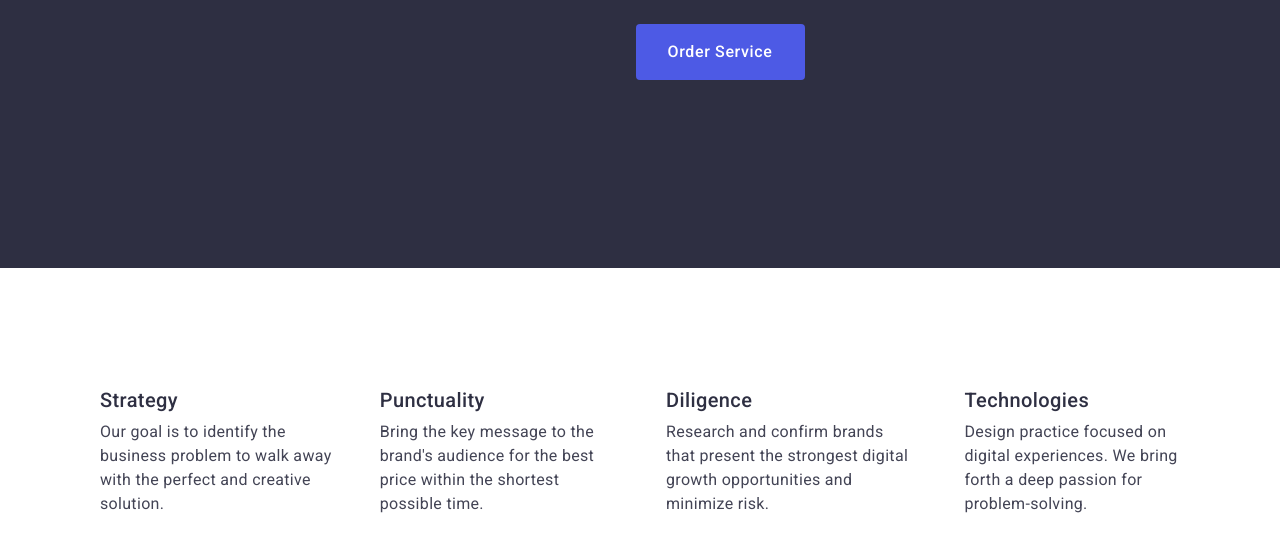
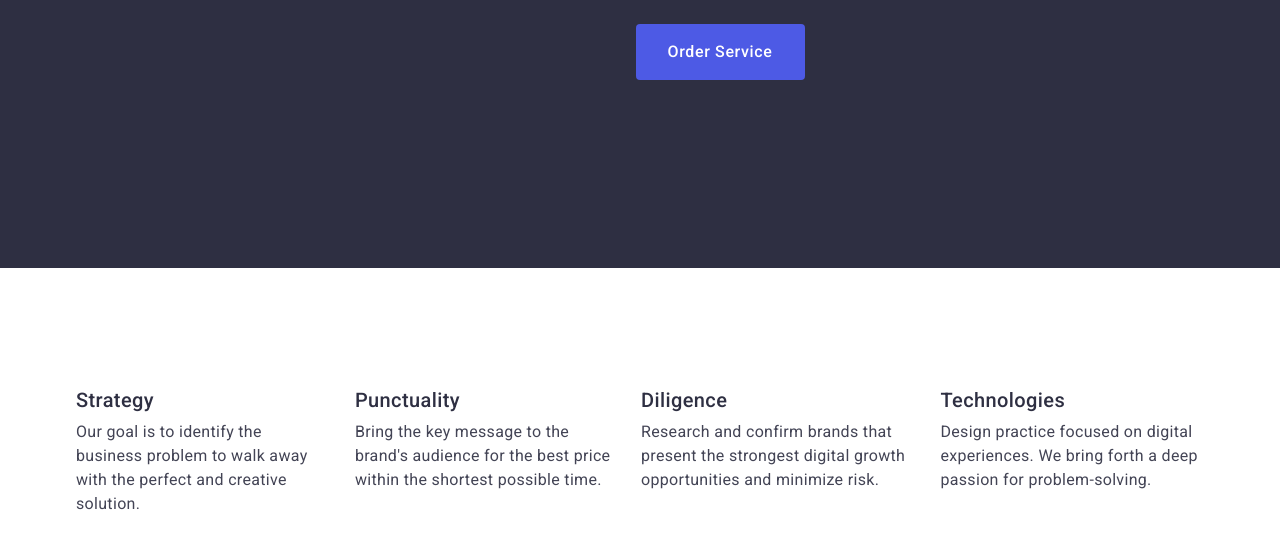
Before and after one commit to Rivero28/goit-markup-hw-03, a plain HTML site: page index.html in a window 1280 px wide. Shown: the part 405-956 px from the top of the page. Drawn offline with nearby package versions, Linux system fonts and the light colour scheme.

Commit message:
All issues fixed

```diff
--- a/css/styles.css
+++ b/css/styles.css
@@ -164,7 +164,6 @@ ol {
 .main-banner-button:focus {
   background-color: #404bbf;
 }
-
 .characteristics-list {
   display: flex;
   justify-content: center;
@@ -172,11 +171,9 @@ ol {
   gap: 24px;
 }
 .characteristics-list-item {
-  width: calc((100%-72px) / 4);
-  height: 104 px;
-  margin-left: 24px;
+  flex-basis: calc((100%-72px) / 4);
 }
-.characteristics-list-item-h3 {
+.characteristics-list-item-header {
   font-weight: 500;
   font-size: 20px;
   line-height: 1.2;
--- a/index.html
+++ b/index.html
@@ -70,7 +70,7 @@
           <h2 class="visually-hidden">Header2</h2>
           <ul class="list characteristics-list">
             <li class="characteristics-list-item">
-              <h3 class="characteristics-list-item-h3">Strategy</h3>
+              <h3 class="characteristics-list-item-header">Strategy</h3>
               <p class="characteristics-list-item-description">
                 Our goal is to identify the business problem to walk away with
                 the perfect and creative solution.
@@ -78,7 +78,7 @@
             </li>
 
             <li class="characteristics-list-item">
-              <h3 class="characteristics-list-item-h3">Punctuality</h3>
+              <h3 class="characteristics-list-item-header">Punctuality</h3>
               <p class="characteristics-list-item-description">
                 Bring the key message to the brand's audience for the best price
                 within the shortest possible time.
@@ -86,14 +86,14 @@
             </li>
 
             <li class="characteristics-list-item">
-              <h3 class="characteristics-list-item-h3">Diligence</h3>
+              <h3 class="characteristics-list-item-header">Diligence</h3>
               <p class="characteristics-list-item-description">
                 Research and confirm brands that present the strongest digital
                 growth opportunities and minimize risk.
               </p>
             </li>
             <li class="characteristics-list-item">
-              <h3 class="characteristics-list-item-h3">Technologies</h3>
+              <h3 class="characteristics-list-item-header">Technologies</h3>
               <p class="characteristics-list-item-description">
                 Design practice focused on digital experiences. We bring forth a
                 deep passion for problem-solving.
```
